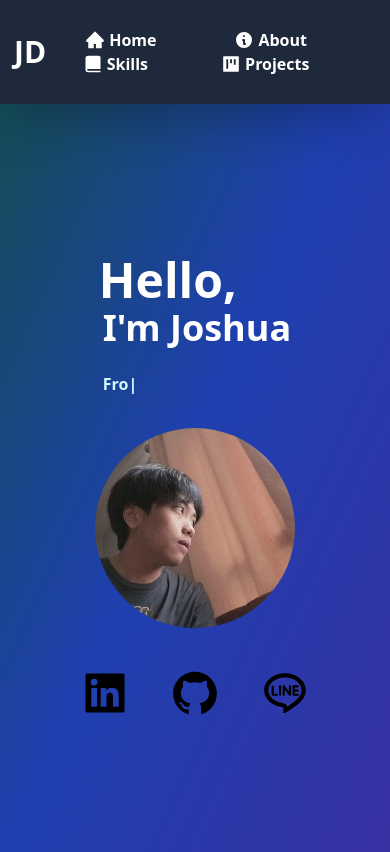
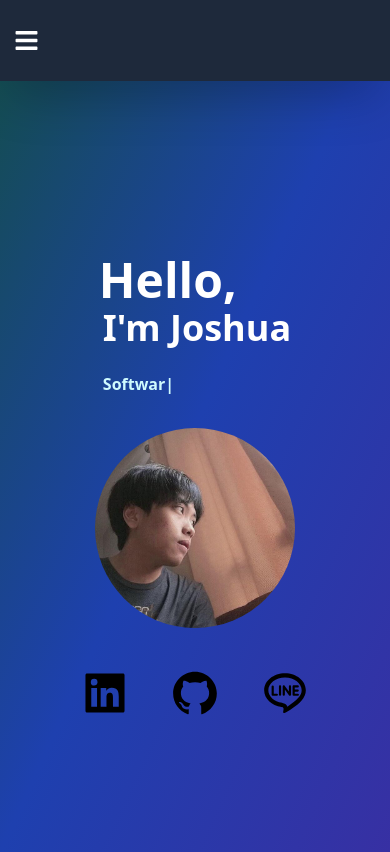
Before and after one commit to Rakyun/portfolio-joshua, a React (Vite) app: page / in a window 390 px wide. Built offline with nearby package versions, Linux system fonts and the light colour scheme.

Commit message:
change: header

```diff
--- a/src/components/Header/Header.jsx
+++ b/src/components/Header/Header.jsx
@@ -2,10 +2,11 @@ import React from "react";
 import { AiFillHome, AiFillProject } from "react-icons/ai";
 import { HiInformationCircle } from "react-icons/hi";
 import { BiSolidBookAlt } from "react-icons/bi";
+import {FaBars} from "react-icons/fa"
 const Header = (props) => {
   const screenChange = (event) => {
     switch (event.target.textContent) {
-      case "Home":
+      case "JD":
         return props.screenChanger("Welcome");
       case "About":
         return props.screenChanger("About");
@@ -18,35 +19,31 @@ const Header = (props) => {
 
   return (
     <header className="fixed top-0 z-50 flex w-full items-center justify-between bg-slate-800 px-11 py-7 text-white shadow-2xl ">
-      <h1 className=" ml-[-30px]  select-none text-3xl font-bold sm:ml-0">
+      <h1 onClick={screenChange} className="hidden sm:inline ml-[-30px] transition-all cursor-pointer duration-150 hover:text-gray-400 active:text-gray-200  select-none text-3xl font-bold sm:ml-0">
         JD
       </h1>
+      <div onClick={screenChange} className="inline sm:hidden ml-[-30px] transition-all cursor-pointer duration-150 hover:text-gray-400 active:text-gray-200  select-none text-3xl font-bold sm:ml-0">
+        <FaBars size={25}/>
+      </div>
       <div>
         <ul className="flex flex-wrap justify-around sm:flex-nowrap ">
           <li
             onClick={screenChange}
-            className="flex cursor-pointer select-none items-center px-4 text-base font-bold duration-150 hover:text-gray-400 active:text-gray-200 sm:text-lg"
-          >
-            <AiFillHome size={20} className="mr-1" />
-            Home
-          </li>
-          <li
-            onClick={screenChange}
-            className="flex cursor-pointer select-none items-center px-4 text-base font-bold duration-150 hover:text-gray-400 active:text-gray-200 sm:text-lg"
+            className="hidden sm:flex cursor-pointer select-none items-center px-4 text-base font-bold duration-150 hover:text-gray-400 active:text-gray-200 sm:text-lg"
           >
             <HiInformationCircle size={20} className="mr-1" />
             About
           </li>
           <li
             onClick={screenChange}
-            className="flex cursor-pointer select-none items-center px-4 text-base font-bold duration-150 hover:text-gray-400 active:text-gray-200 sm:text-lg"
+            className="hidden sm:flex cursor-pointer select-none items-center px-4 text-base font-bold duration-150 hover:text-gray-400 active:text-gray-200 sm:text-lg"
           >
             <BiSolidBookAlt size={20} className="mr-1" />
             Skills
           </li>
           <li
             onClick={screenChange}
-            className="flex cursor-pointer select-none items-center px-4 text-base font-bold duration-150 hover:text-gray-400 active:text-gray-200 sm:text-lg"
+            className="hidden sm:flex cursor-pointer select-none items-center px-4 text-base font-bold duration-150 hover:text-gray-400 active:text-gray-200 sm:text-lg"
           >
             <AiFillProject size={20} className="mr-1" />
             Projects
```
